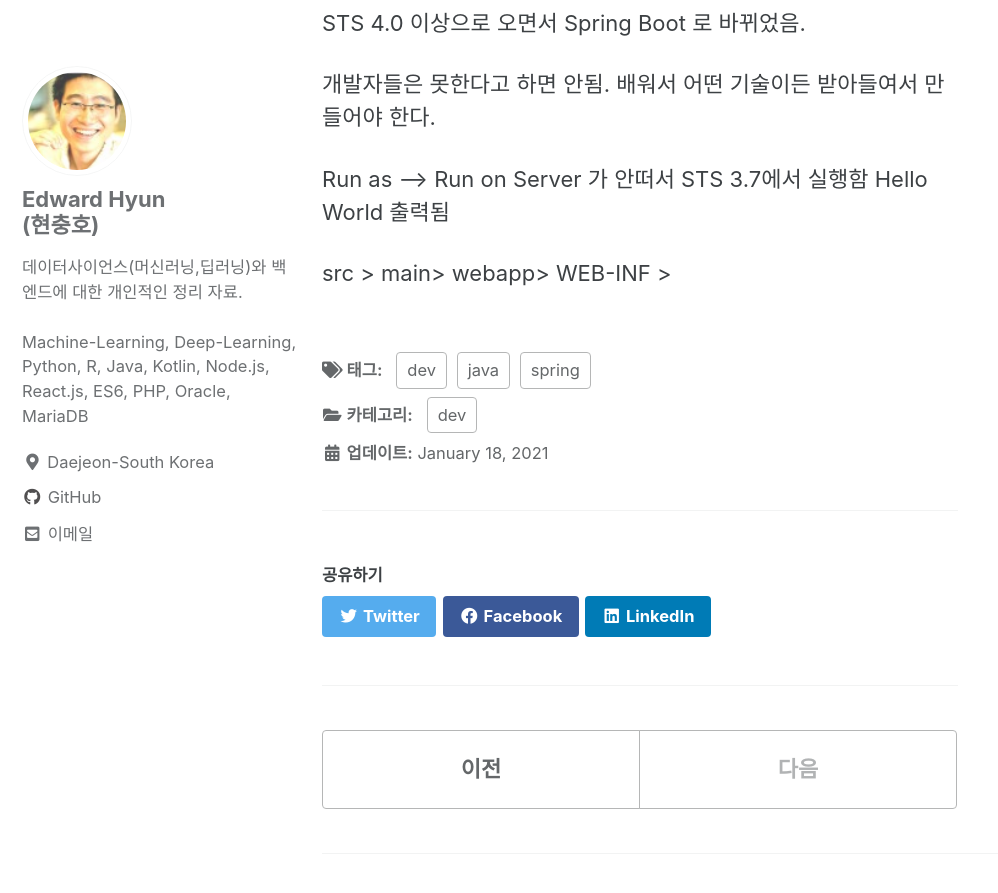
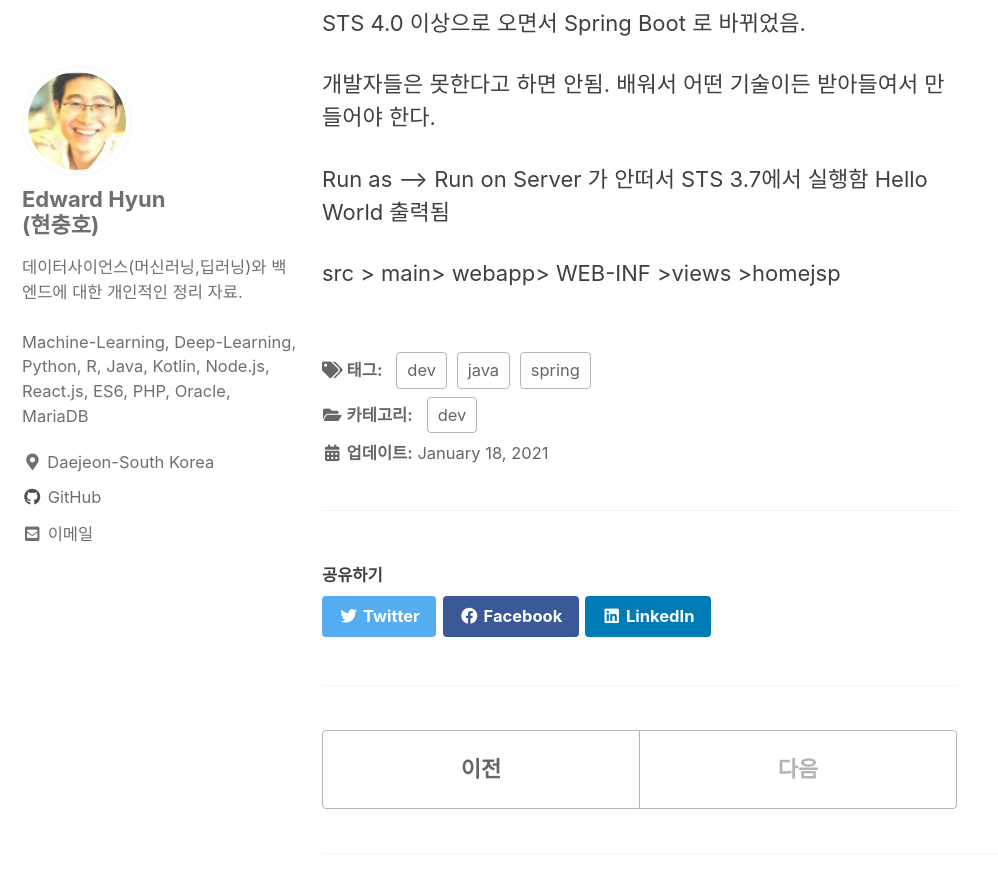
Before and after one commit to iamhch24/iamhch24.github.io, a Jekyll site: the page built from _posts/2021-01-18-[스터디] 스프링 프레임워크.md, in a window 1280 px wide and 900 px high, scrolled down 1801 px. Shown: the top 893 px of the window, without its empty margins (0-998 px from the left). Built offline with Jekyll 4.4.1, drawn with Linux system fonts in a browser that asks for light colours; cached includes are drawn as plain includes; some of the changed lines change nothing that is shown.

Commit message:
_posts/2021-01-18-[스터디] 스프링 프레임워크.md updated from https://stackedit.io/

```diff
--- a/_posts/2021-01-18-[스터디] 스프링 프레임워크.md
+++ b/_posts/2021-01-18-[스터디] 스프링 프레임워크.md
@@ -77,7 +77,7 @@ Run as --> Run on Server 가 안떠서
 STS 3.7에서 실행함
 Hello World 출력됨
 
-src > main> webapp> WEB-INF >
+src > main> webapp> WEB-INF >views >homejsp
 
 
 
@@ -85,6 +85,6 @@ src > main> webapp> WEB-INF >
 
 
 <!--stackedit_data:
-eyJoaXN0b3J5IjpbLTE3MzIyMTYwMTIsOTEwODcyNzg2LDcxOT
-EzMTc2NSwtMTg5OTY2Mzg0M119
+eyJoaXN0b3J5IjpbLTYxODk2OTY3Miw5MTA4NzI3ODYsNzE5MT
+MxNzY1LC0xODk5NjYzODQzXX0=
 -->
```
